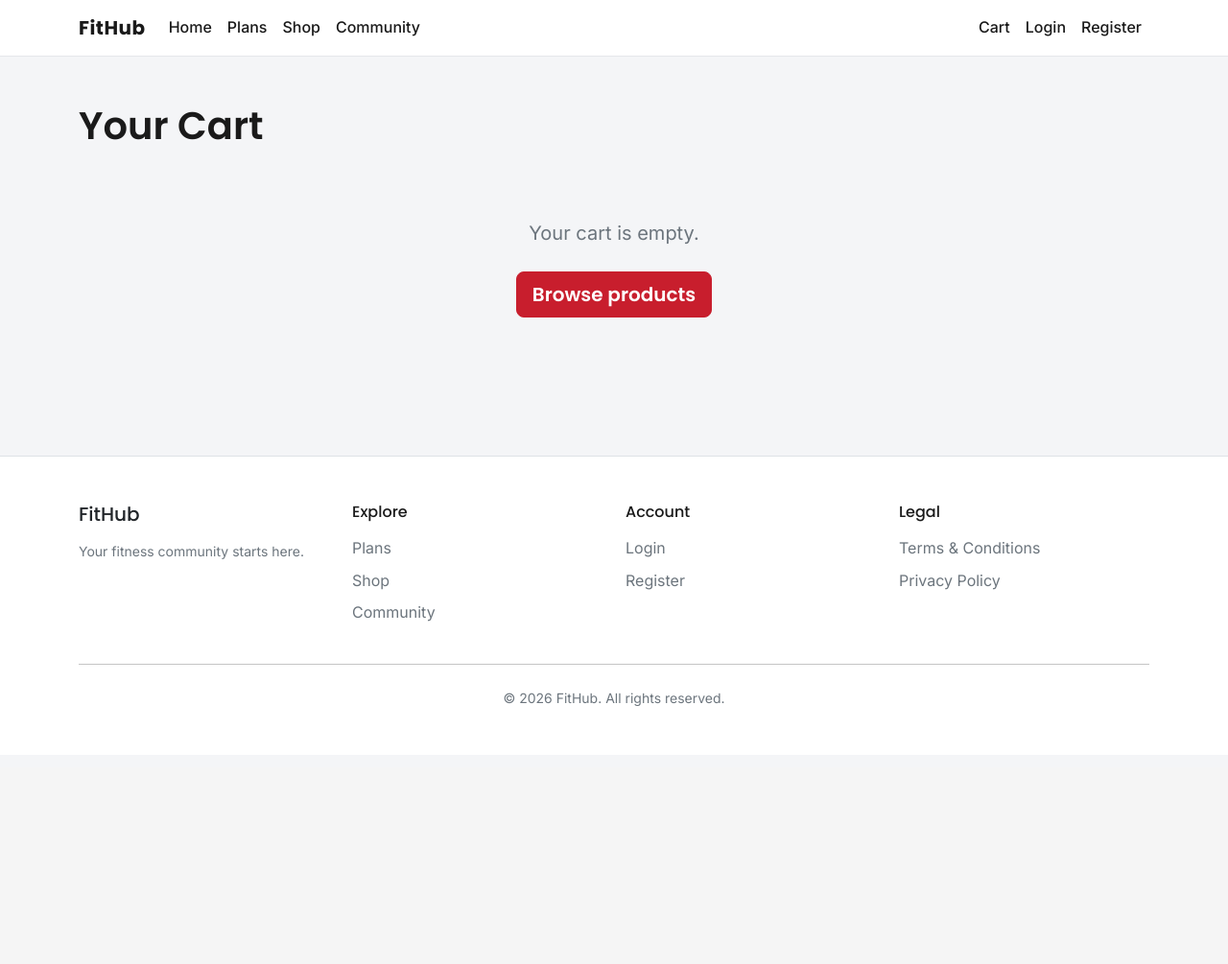
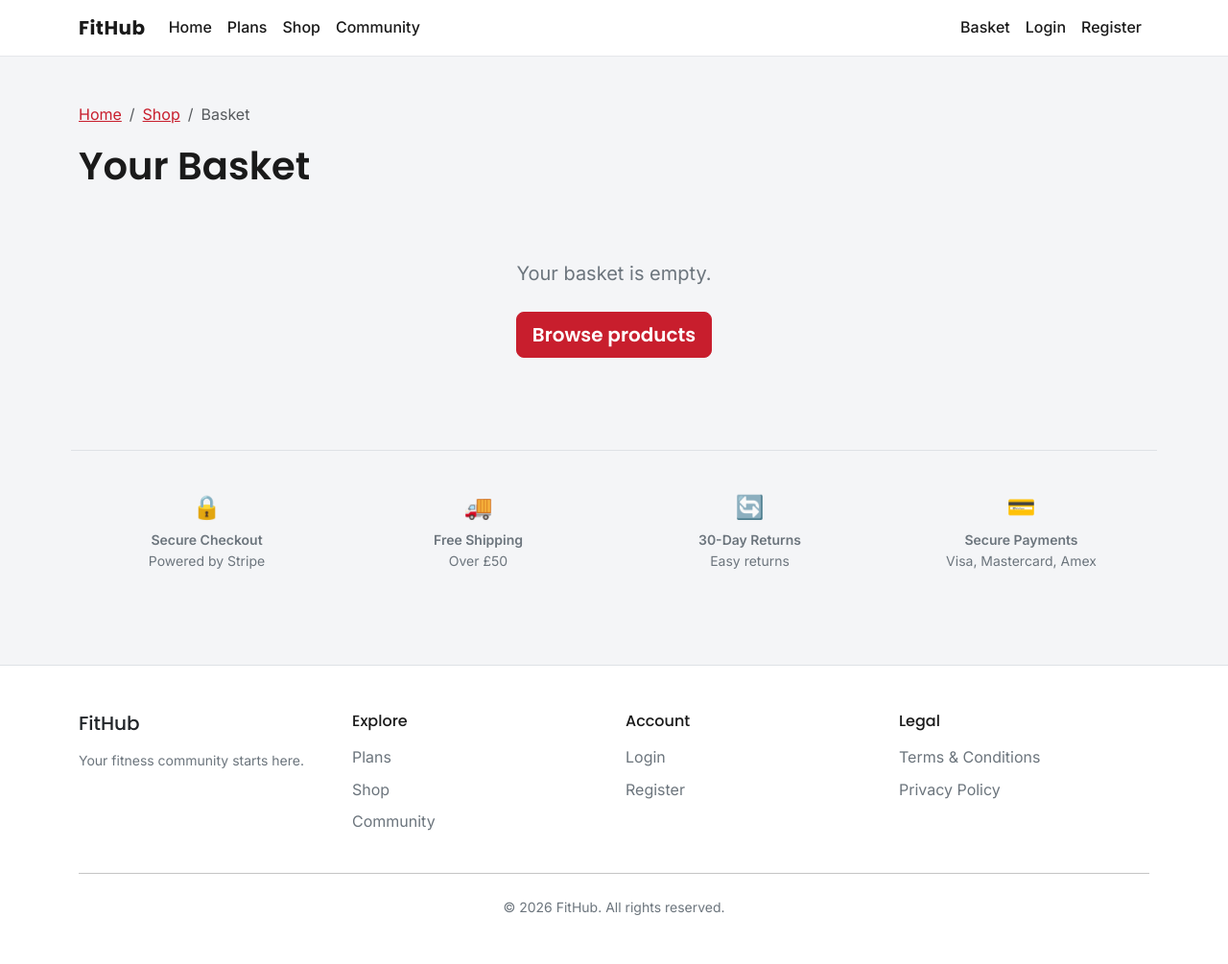
Before and after one commit to rpires71/milestone-4, a Django app: page /cart/ in a window 1280 px wide. Shown: the whole page at 96% size. Before the commit the page ends 736 px from the top, so only its background shows below. Run offline with Django 4.2, Linux system fonts and the light colour scheme; some libraries are stand-ins or nearby versions.

Commit message:
feat: add images and trust panel to basket, rename cart to basket in UI

```diff
--- a/cart/templates/cart/cart.html
+++ b/cart/templates/cart/cart.html
@@ -1,11 +1,21 @@
 {% extends "base.html" %}
+{% load shop_extras %}
 
-{% block extra_title %}- Your Cart{% endblock %}
+{% block extra_title %}- Your Basket{% endblock %}
 
 {% block content %}
 <main id="main-content" class="container py-5">
 
-  <h1 class="mb-4">Your Cart</h1>
+  <!-- Breadcrumb -->
+  <nav aria-label="breadcrumb">
+    <ol class="breadcrumb">
+      <li class="breadcrumb-item"><a href="{% url 'home' %}">Home</a></li>
+      <li class="breadcrumb-item"><a href="{% url 'products' %}">Shop</a></li>
+      <li class="breadcrumb-item active" aria-current="page">Basket</li>
+    </ol>
+  </nav>
+
+  <h1 class="mb-4">Your Basket</h1>
 
   {% if cart_items %}
     <div class="card">
@@ -14,7 +24,7 @@
           <table class="table align-middle mb-0">
             <thead>
               <tr>
-                <th scope="col">Product</th>
+                <th scope="col" colspan="2">Product</th>
                 <th scope="col">Price</th>
                 <th scope="col">Quantity</th>
                 <th scope="col">Subtotal</th>
@@ -24,6 +34,18 @@
             <tbody>
               {% for item in cart_items %}
                 <tr>
+                  <!-- Image -->
+                  <td style="width: 90px;">
+                    {% with img=item.product.slug|product_image %}
+                      {% if item.product.image %}
+                        <img src="{{ item.product.image.url }}" class="img-fluid rounded" style="max-width: 70px;" alt="{{ item.product.name }}">
+                      {% elif img %}
+                        <img src="{{ img }}" class="img-fluid rounded" style="max-width: 70px;" alt="{{ item.product.name }}">
+                      {% else %}
+                        <div class="bg-light rounded border d-flex align-items-center justify-content-center text-secondary small" style="width:70px;height:70px;">Image</div>
+                      {% endif %}
+                    {% endwith %}
+                  </td>
                   <td class="fw-semibold">{{ item.product.name }}</td>
                   <td>&pound;{{ item.product.price }}</td>
                   <td>
@@ -48,7 +70,7 @@
             </tbody>
             <tfoot>
               <tr>
-                <th colspan="3" class="text-end">Total:</th>
+                <th colspan="4" class="text-end">Total:</th>
                 <th>&pound;{{ total }}</th>
                 <th></th>
               </tr>
@@ -64,10 +86,34 @@
     </div>
   {% else %}
     <div class="text-center py-5">
-      <p class="lead text-secondary mb-4">Your cart is empty.</p>
+      <p class="lead text-secondary mb-4">Your basket is empty.</p>
       <a href="{% url 'products' %}" class="btn btn-danger btn-lg">Browse products</a>
     </div>
   {% endif %}
 
+  <!-- Trust panel -->
+  <div class="row g-3 text-center text-secondary small mt-5 pt-4 border-top">
+    <div class="col-6 col-lg-3">
+      <div class="mb-1 fs-4" aria-hidden="true">&#128274;</div>
+      <p class="fw-semibold mb-0">Secure Checkout</p>
+      <p class="mb-0">Powered by Stripe</p>
+    </div>
+    <div class="col-6 col-lg-3">
+      <div class="mb-1 fs-4" aria-hidden="true">&#128666;</div>
+      <p class="fw-semibold mb-0">Free Shipping</p>
+      <p class="mb-0">Over &pound;50</p>
+    </div>
+    <div class="col-6 col-lg-3">
+      <div class="mb-1 fs-4" aria-hidden="true">&#128260;</div>
+      <p class="fw-semibold mb-0">30-Day Returns</p>
+      <p class="mb-0">Easy returns</p>
+    </div>
+    <div class="col-6 col-lg-3">
+      <div class="mb-1 fs-4" aria-hidden="true">&#128179;</div>
+      <p class="fw-semibold mb-0">Secure Payments</p>
+      <p class="mb-0">Visa, Mastercard, Amex</p>
+    </div>
+  </div>
+
 </main>
 {% endblock %}
--- a/templates/base.html
+++ b/templates/base.html
@@ -41,7 +41,7 @@
             <ul class="navbar-nav">
               <li class="nav-item">
                 <a class="nav-link" href="{% url 'view_cart' %}">
-                  Cart{% if product_count %} (£{{ total }}){% endif %}
+                  Basket{% if product_count %} (£{{ total }}){% endif %}
                 </a>
               </li>
               {% if user.is_authenticated %}
```
